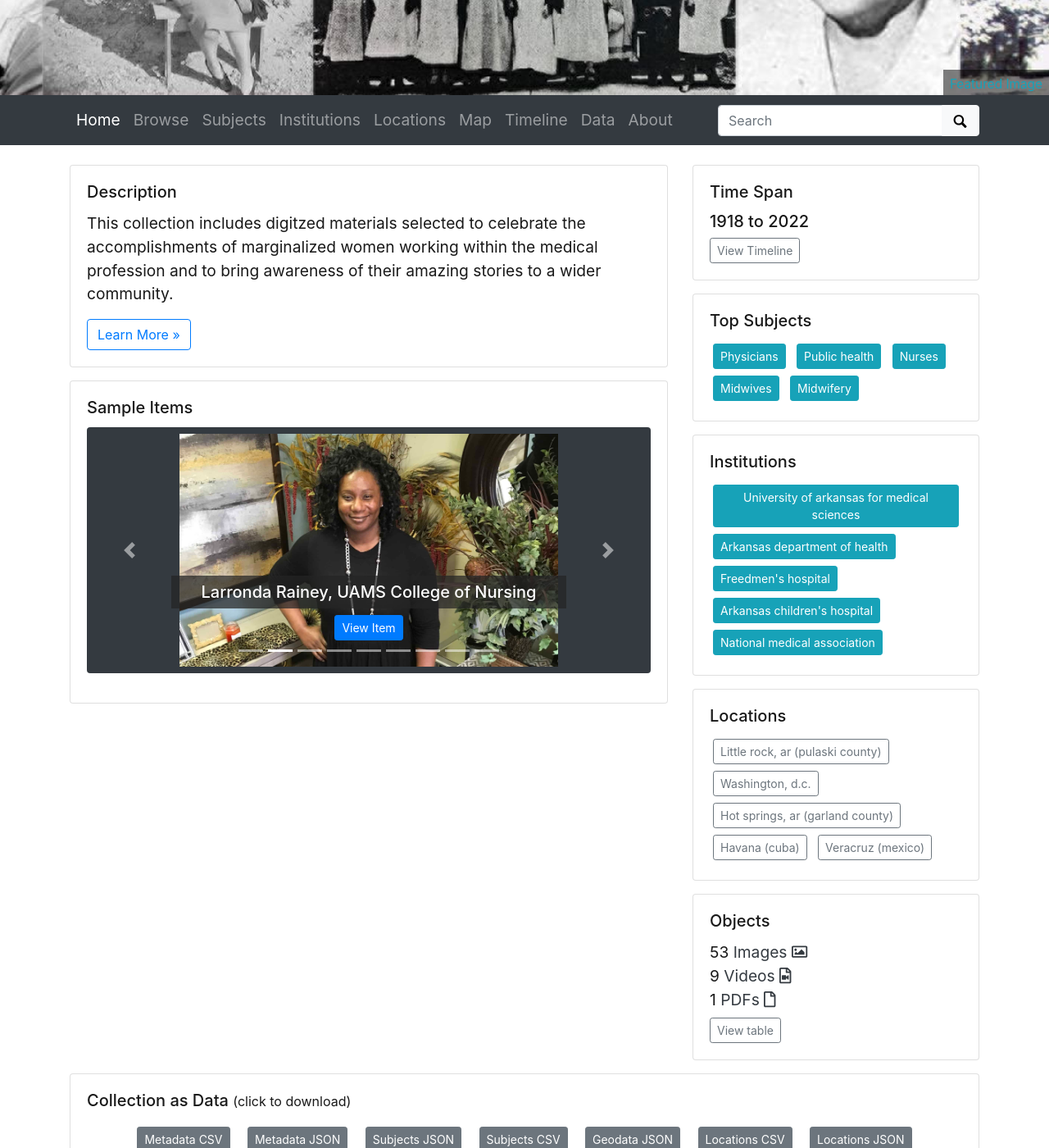
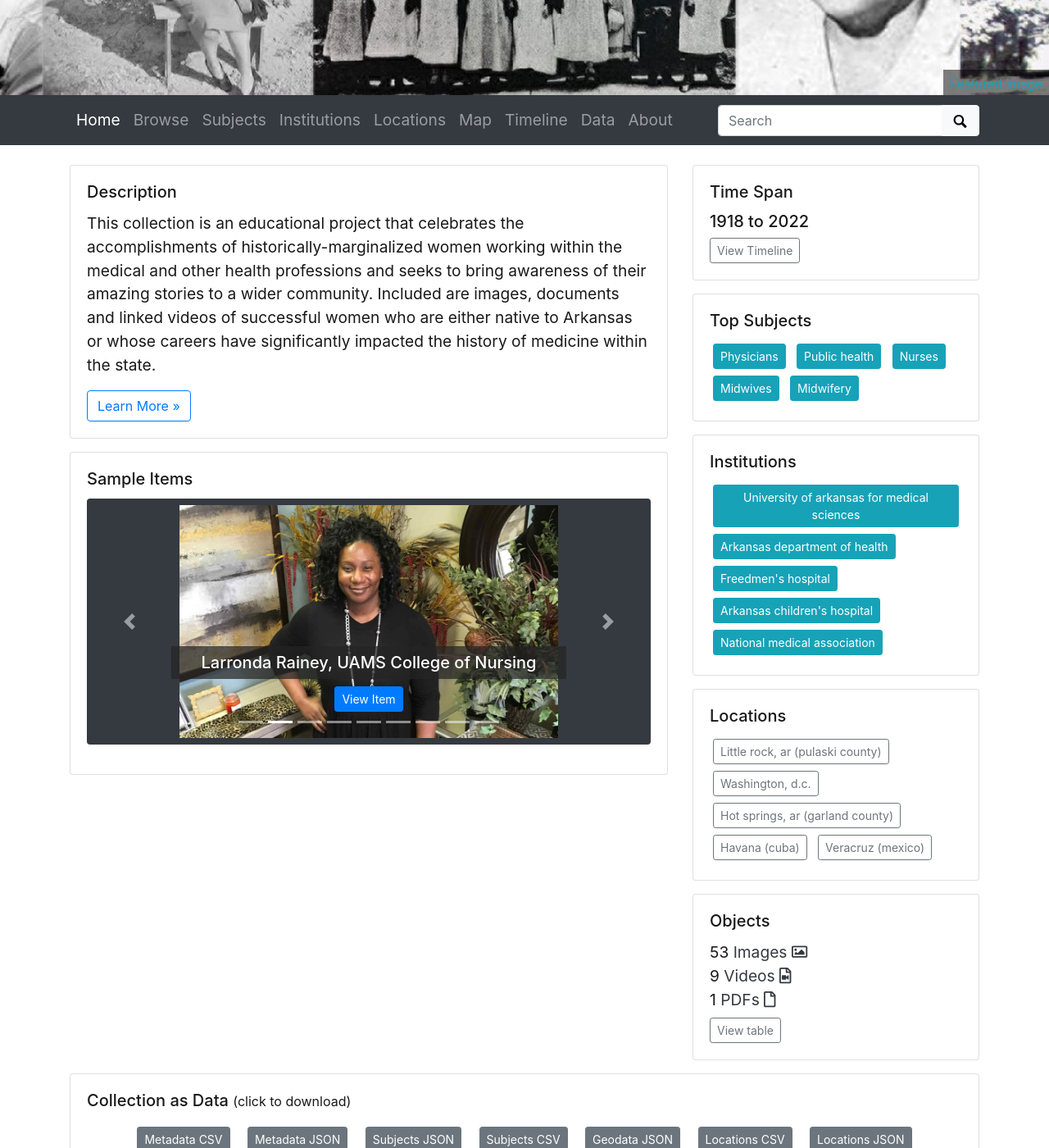
Before and after one commit to Starkad2/Wocim-GH2, a Jekyll site: the page built from index.md, in a window 1280 px wide and 1400 px high, scrolled down 263 px. Shown: the whole window at 82% size. Built offline with Jekyll 4.4.1, drawn with Linux system fonts in a browser that asks for light colours; some of the changed text lies outside the part shown.

Commit message:
Update _config.yml

```diff
--- a/_config.yml
+++ b/_config.yml
@@ -25,7 +25,7 @@ title: Pioneers of Diversity
 tagline: Arkansas Women of Color in Public Health and Medicine
 # description appears in meta tags and other locations
 # this description might appear in search result lists, keep around 160 characters max
-description: This collection includes digitzed materials selected to celebrate the accomplishments of marginalized women working within the medical profession and to bring awareness of their amazing stories to a wider community.
+description: This collection is an educational project that celebrates the accomplishments of historically-marginalized women working within the medical and other health professions and seeks to bring awareness of their amazing stories to a wider community.  Included are images, documents and linked videos of successful women who are either native to Arkansas or whose careers have significantly impacted the history of medicine within the state.
 # creator of the digital collection, to appear in meta tags; we typically use our GitHub usernames but feel free to just use your name
 author: Geoffery Stark
 organization-name: "Historical Research Center, University of Arkansas for Medical Sciences"
```
